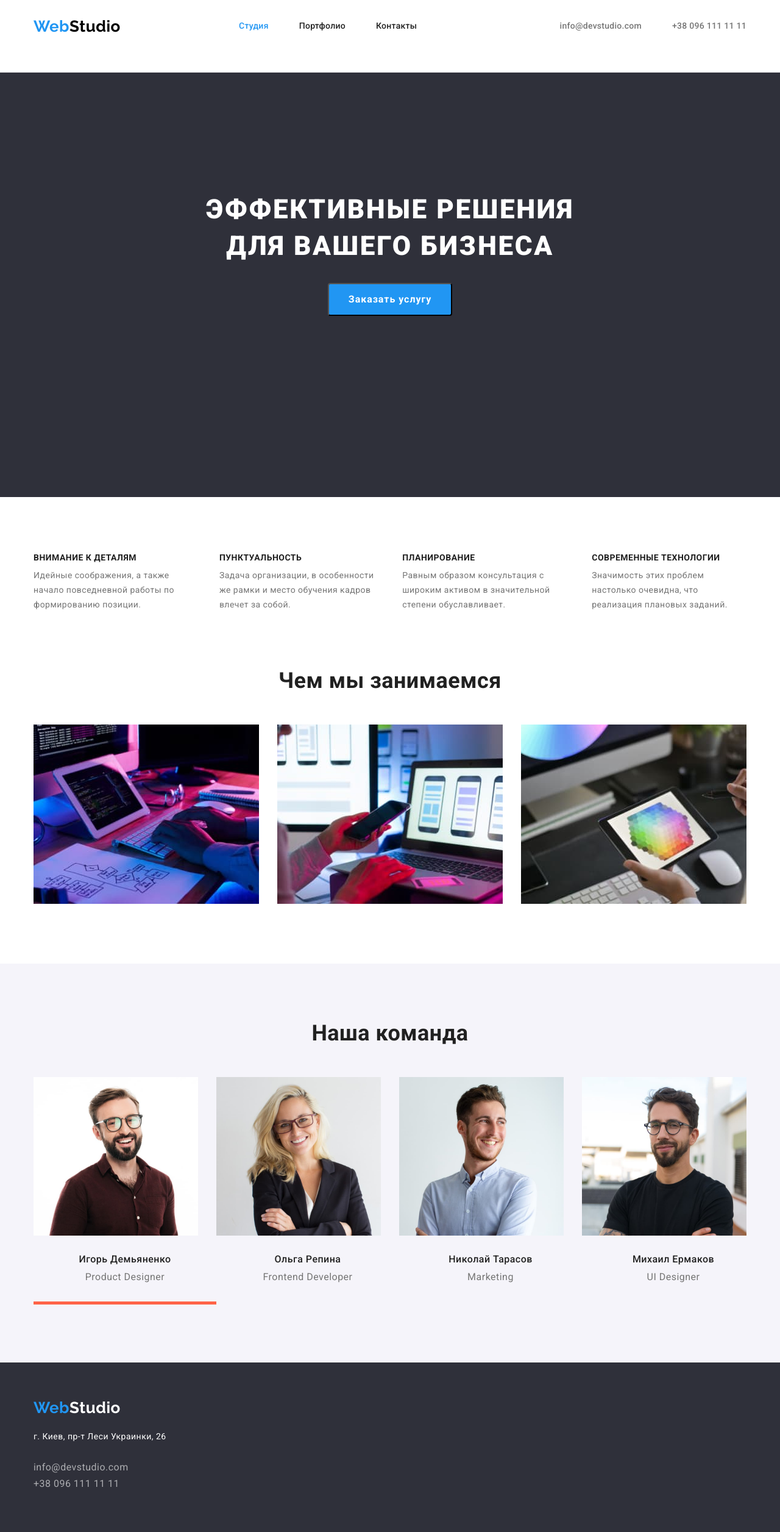
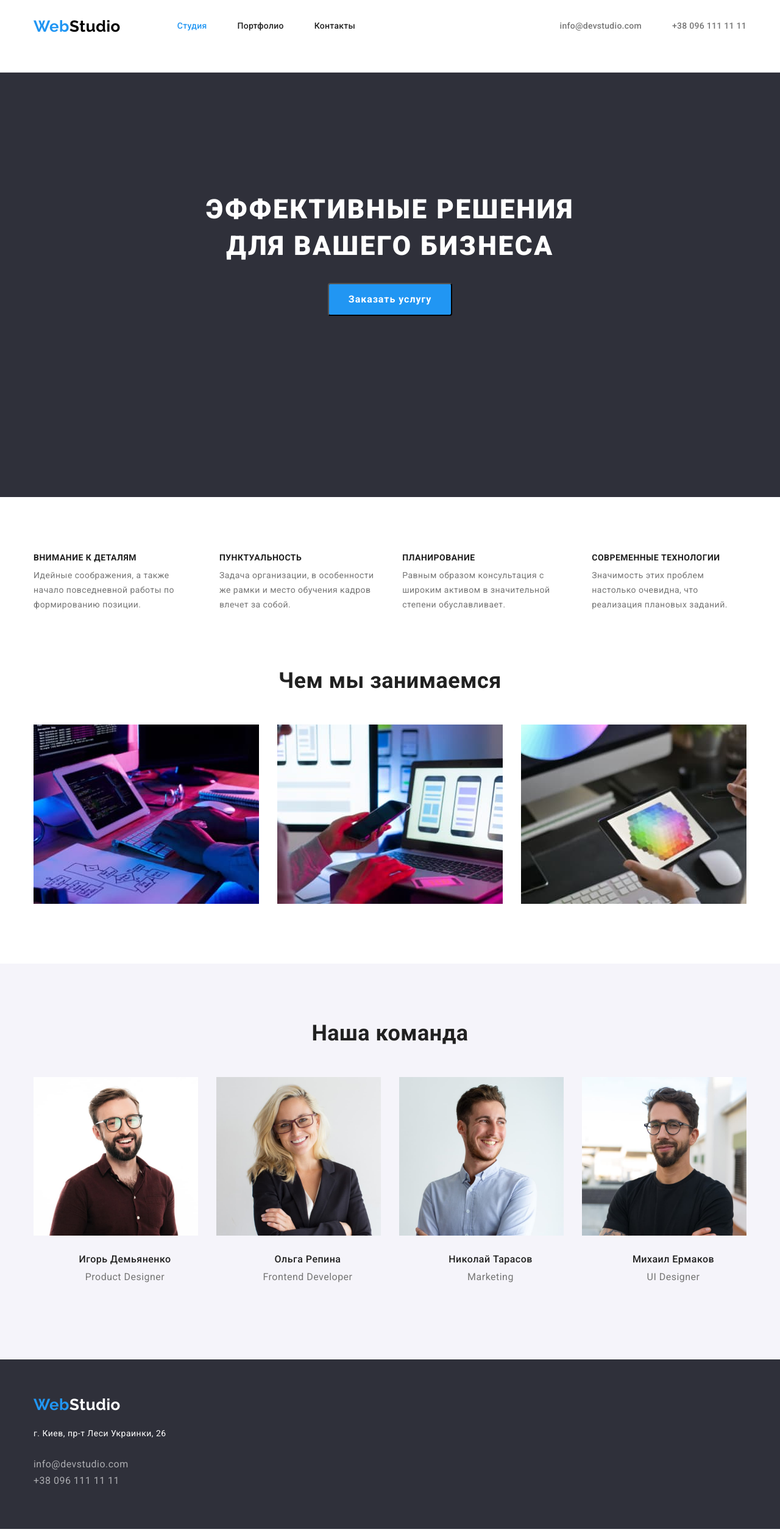
Before and after one commit to AlexFilonenko88/goit-markup-hw-03, a plain HTML site: page index.html in a window 1280 px wide. Shown: the whole page at 61% size. Drawn offline with nearby package versions, Linux system fonts and the light colour scheme.

Commit message:
Добавил изменений

```diff
--- a/css/styles.css
+++ b/css/styles.css
@@ -98,7 +98,7 @@ body {
 
   list-style: none;
   padding-top: 0;
-  margin-left: auto;
+  margin-left: 93px;
 }
 
 .site-nav .link:hover,
@@ -279,9 +279,9 @@ body {
 
 /* Наша команда */
 
-.list-teams-border {
+/* .list-teams-border {
   border-bottom: 5px solid tomato;
-}
+} */
 
 .teams-title {
   margin-top: 0px;
@@ -436,6 +436,7 @@ body {
 
 .list-link {
   text-decoration: none;
+  margin-left: auto;
 }
 
 .list-name {
```
